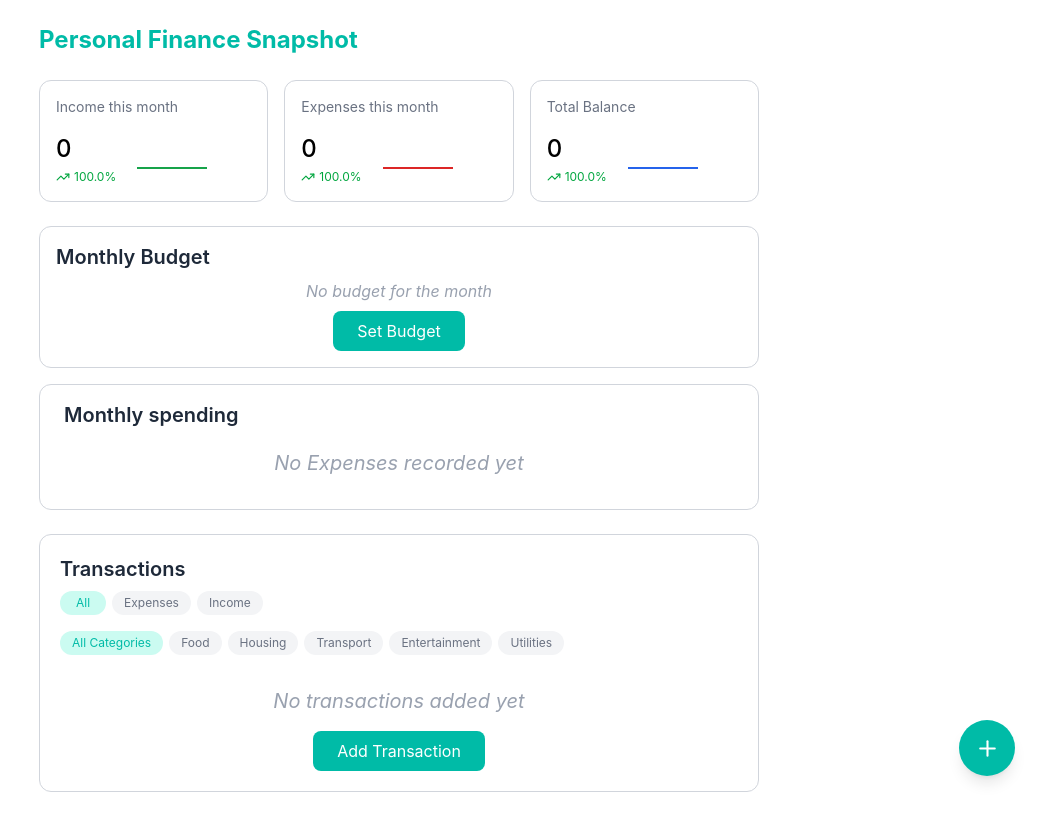
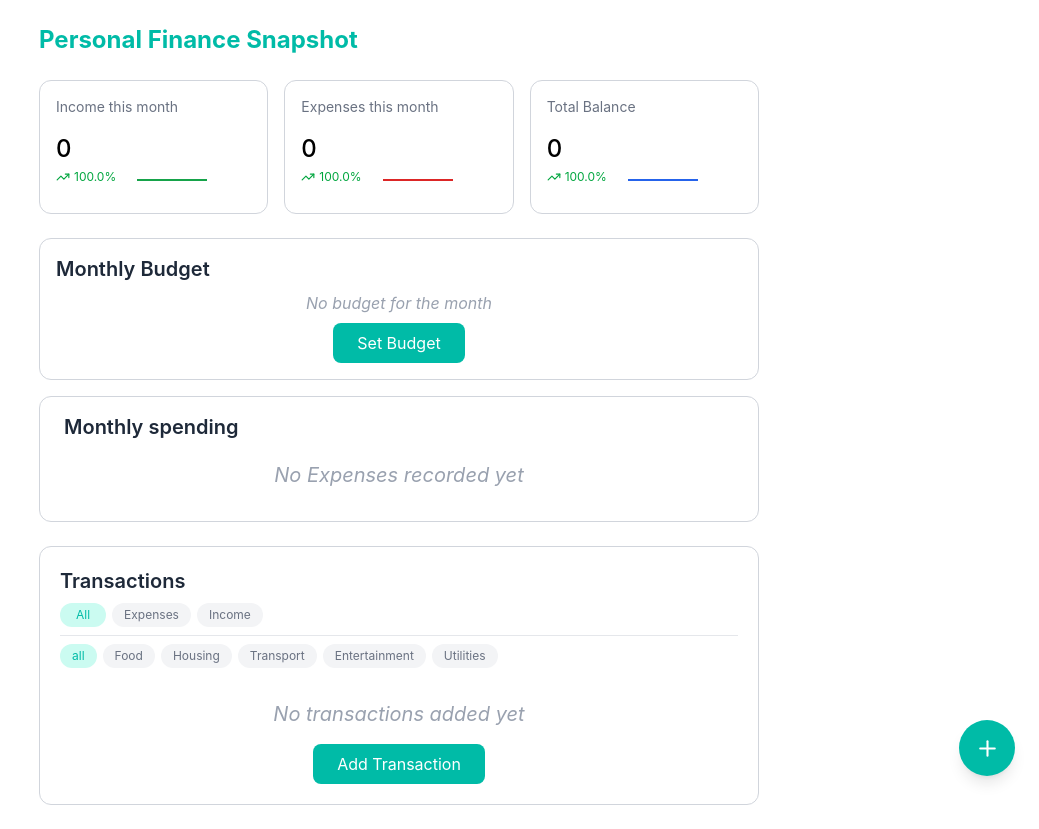
Before and after one commit to OtiHillary/finance-tracker, a React (Vite) app: page / in a window 1280 px wide. Shown: the whole page, without its empty margins (241-1280 px from the left). Built offline with nearby package versions, Linux system fonts and the light colour scheme.

Commit message:
final push

```diff
--- a/src/components/Dashboard.jsx
+++ b/src/components/Dashboard.jsx
@@ -41,13 +41,13 @@ export default function Dashboard() {
       <div className="border border-gray-300 p-4 rounded-xl flex flex-col justify-evenly items-start">
             <p className="text-sm text-gray-500 mb-4">Income this month</p>
 
-            <div className="flex justify-between">
+            <div className="flex justify-between flex-wrap">
                 <div className="flex flex-col me-4">
                     <p className="text-2xl font-medium mb-1">{formatNumber(current.income)}</p>
                     {renderChange(incomeChange)}
                 </div>
 
-                <LineChart width={80} height={40} data={incomeTrend}>
+                <LineChart width={80} height={40} data={incomeTrend} className="my-3">
                     <Line
                         type="monotone"
                         dataKey="value"
@@ -63,13 +63,13 @@ export default function Dashboard() {
       <div className="border border-gray-300 p-4 rounded-xl flex flex-col justify-evenly items-start">
             <p className="text-sm text-gray-500 mb-4">Expenses this month</p>
 
-            <div className="flex justify-between">
+            <div className="flex justify-between flex-wrap">
                 <div className="flex flex-col me-4">
                     <p className="text-2xl font-medium mb-1">{formatNumber(current.expenses)}</p>
                     {renderChange(expenseChange)}
                 </div>
 
-                <LineChart width={80} height={40} data={expenseTrend}>
+                <LineChart width={80} height={40} data={expenseTrend} className="my-3">
                     <Line
                         type="monotone"
                         dataKey="value"
@@ -85,13 +85,13 @@ export default function Dashboard() {
       <div className="border border-gray-300 p-4 rounded-xl flex flex-col justify-evenly items-start">
             <p className="text-sm text-gray-500 mb-4">Total Balance</p>
 
-            <div className="flex justify-between">
+            <div className="flex justify-between flex-wrap">
                 <div className="flex flex-col me-4">
                     <p className="text-2xl font-medium mb-1">{formatNumber(current.balance)}</p>
                     {renderChange(balanceChange)}
                 </div>
 
-                <LineChart width={80} height={40} data={balanceTrend}>
+                <LineChart width={80} height={40} data={balanceTrend} className="my-3">
                 <Line
                     type="monotone"
                     dataKey="value"
--- a/src/components/TransactionList.jsx
+++ b/src/components/TransactionList.jsx
@@ -37,7 +37,7 @@ export default function TransactionList() {
       </h2>
 
       {/*//Filter categories */}
-      <div className="flex gap-1.5 mb-4">
+      <div className="flex gap-1.5 mb-1.5">
         <button
           onClick={() => setFilter("all")}
           className={`px-4 py-1 rounded-full text-xs ${
@@ -68,37 +68,24 @@ export default function TransactionList() {
         </button>
       </div>
 
+	<hr className="border-gray-200 w-full my-2"/>
+
 <div className="flex gap-1.5 mb-4 flex-wrap">
+  {["all", "Food", "Housing", "Transport", "Entertainment", "Utilities"].map(
+    (cat) => (
       <button
-          onClick={() => setCategoryFilter("all")}
+        key={cat}
+        onClick={() => setCategoryFilter(cat)}
         className={`px-3 py-1 rounded-full text-xs ${
-            categoryFilter === "all"
+          categoryFilter === cat
             ? "bg-teal-100 text-teal-500"
             : "bg-gray-100 text-gray-500"
         }`}
       >
-          All Categories
+        {cat}
       </button>
-
-        <button onClick={() => setCategoryFilter("Food")} className="px-3 py-1 rounded-full text-xs bg-gray-100 text-gray-500">
-          Food
-        </button>
-
-        <button onClick={() => setCategoryFilter("Housing")} className="px-3 py-1 rounded-full text-xs bg-gray-100 text-gray-500">
-          Housing
-        </button>
-
-        <button onClick={() => setCategoryFilter("Transport")} className="px-3 py-1 rounded-full text-xs bg-gray-100 text-gray-500">
-          Transport
-        </button>
-
-        <button onClick={() => setCategoryFilter("Entertainment")} className="px-3 py-1 rounded-full text-xs bg-gray-100 text-gray-500">
-          Entertainment
-        </button>
-
-        <button onClick={() => setCategoryFilter("Utilities")} className="px-3 py-1 rounded-full text-xs bg-gray-100 text-gray-500">
-          Utilities
-        </button>
+    )
+  )}
 </div>
       {/*//Filter categories END*/}
 
```
Lines whose indentation alone changed are shown as unchanged.
